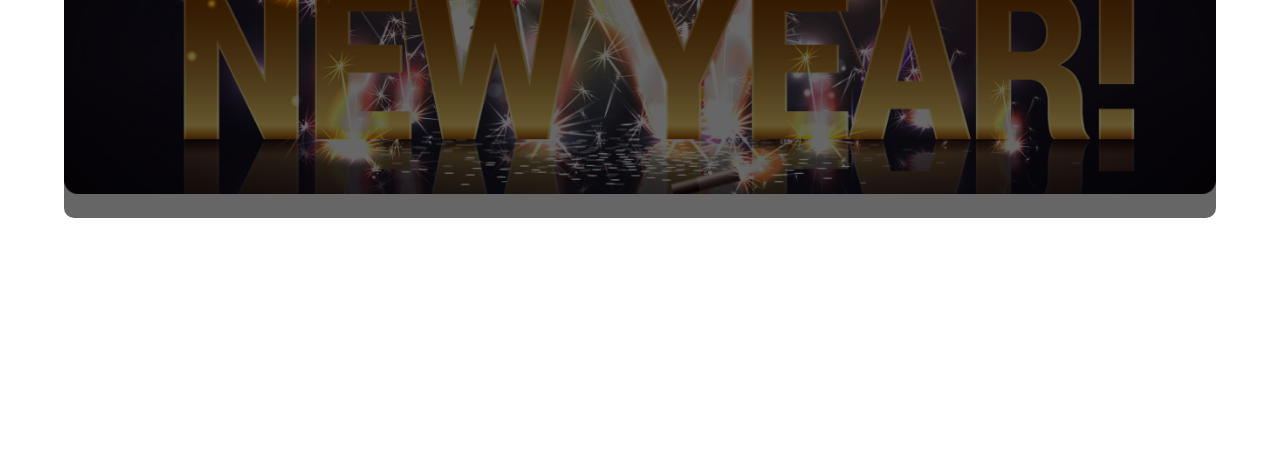
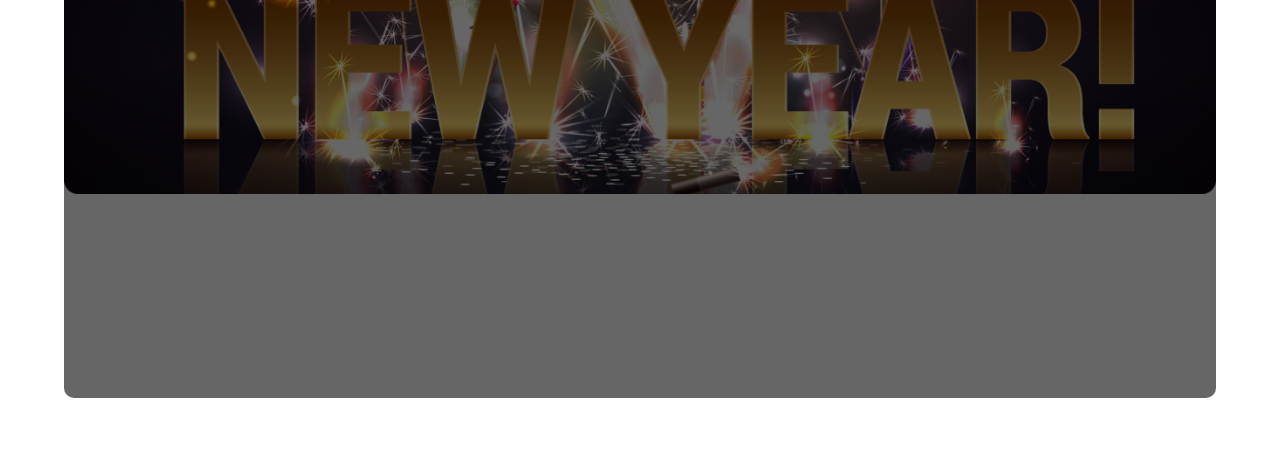
Before and after one commit to Ashlam-Hossen/Assignment-1, a plain HTML site: page index.html in a window 1280 px wide. Shown: the part 330-800 px from the top of the page. Drawn offline with Linux system fonts and the light colour scheme; a web font is replaced by a local one.

Commit message:
add header area

```diff
--- a/style.css
+++ b/style.css
@@ -37,7 +37,8 @@ font-family: 'Work Sans', sans-serif;*/
 .opacity{
 	background:rgba(0,0,0,.6);
 	border-radius:10px;
-	padding-bottom: 110px;
+    height:91vh;
+
 }
 
 .bg-text h3{
```
